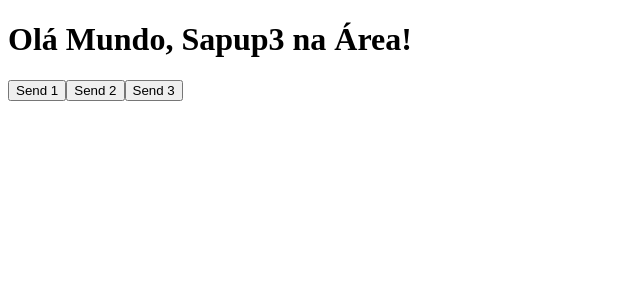
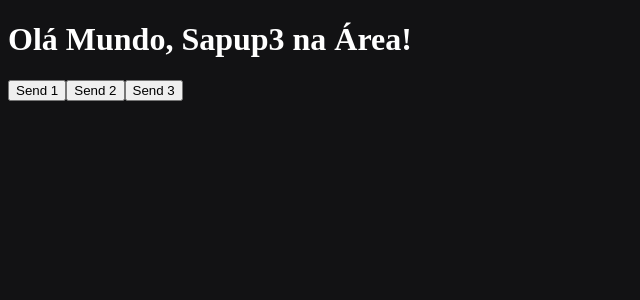
Before and after one commit to daniel-oliv3/esports-nlw, a React (Vite) app in the folder web/: page / in a window 1280 px wide. Shown: the top 300 px of the page, without its empty margins (0-640 px from the left). Built offline with nearby package versions, Linux system fonts and the light colour scheme.

Commit message:
Create styles.css

```diff
--- a/web/src/App.tsx
+++ b/web/src/App.tsx
@@ -1,3 +1,5 @@
+import './styles.css';
+
 interface ButtonProps{
   title: string;
 }
--- /dev/null
+++ b/web/src/styles.css
@@ -0,0 +1,10 @@
+h1 {
+    color: #fff;
+}
+
+body {
+    background: #121214;
+}
+
+
+//35% 10:00 -
```
